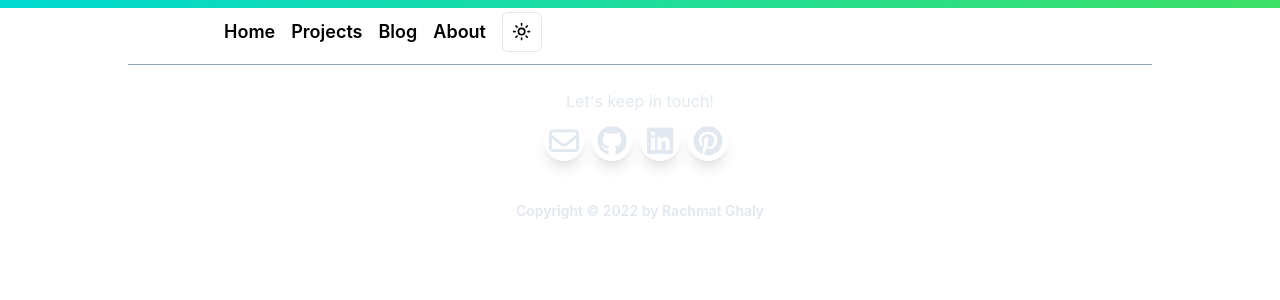
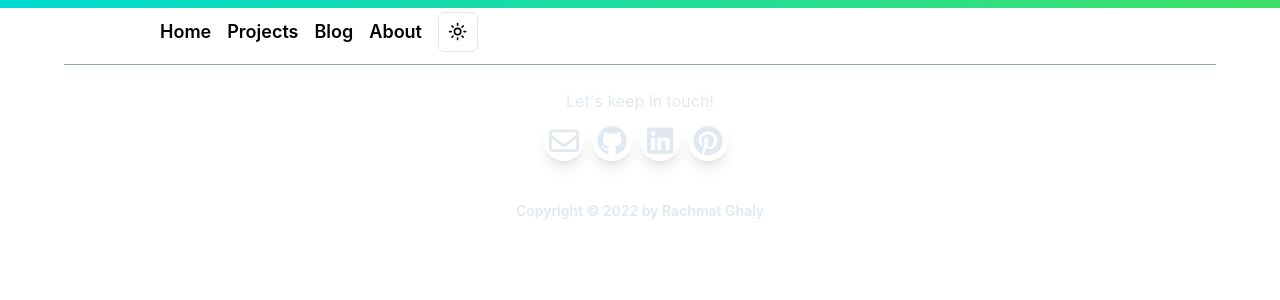
Before and after one commit to ghaly09/rachmatghaly.dev, a Next.js app: page / in a window 1280 px wide. Shown: the top 300 px of the page. Built offline with nearby package versions, Linux system fonts and the light colour scheme.

Commit message:
Modified: hange Layout Max-width and make it adaptive to all devices

```diff
--- a/src/components/Templates/Layout/index.tsx
+++ b/src/components/Templates/Layout/index.tsx
@@ -30,7 +30,7 @@
       <ThemeProvider attribute="class" defaultTheme="system" enableSystem>
         <main>
           <div className="h-2 bg-gradient-to-r from-[rgb(0,218,210)] to-[rgb(61,224,102)]"></div>
-          <div className="max-w-[68rem] mx-auto">
+          <div className="max-w-[76rem] mx-auto">
             <Header />
             <div>{children}</div>
             <Footer />
```
